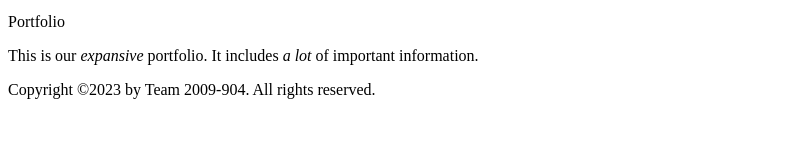
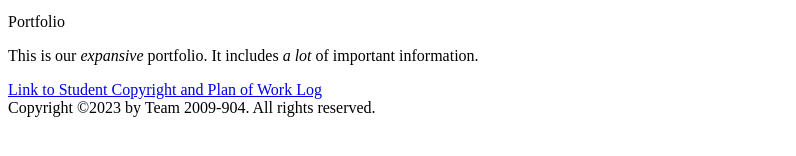
Before and after one commit to DabossCharan/DabossCharan.github.io, a plain HTML site: page portfolio.html in a window 1280 px wide. Shown: the part 102-258 px from the top of the page, without its empty margins (0-796 px from the left). Drawn offline with Linux system fonts and the light colour scheme.

Commit message:
student copyright and plan of work log

```diff
--- a/portfolio.html
+++ b/portfolio.html
@@ -74,6 +74,7 @@
         <section>
             <h>Portfolio</h>
             <p>This is our <i>expansive</i> portfolio. It includes <i>a lot</i> of important information.</p>
+            <a href="https://drive.google.com/file/d/1J07lQCia036bZFLz5YcHbj7Gn-0q_471/view?usp=sharing">Link to Student Copyright and Plan of Work Log</a>
         </section>
     </div>
 
```
